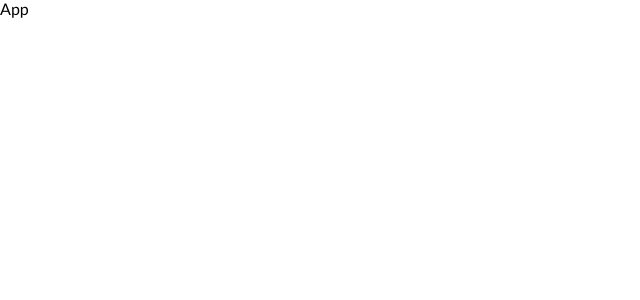
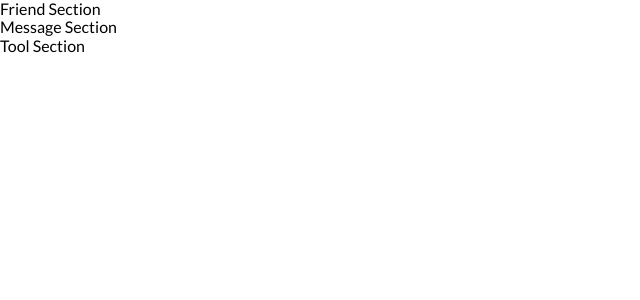
Before and after one commit to dnp1204/react-chat-client, a React (Create React App) app: page / in a window 1280 px wide. Shown: the top 300 px of the page, without its empty margins (0-640 px from the left). Built offline with nearby package versions, Linux system fonts and the light colour scheme.

Commit message:
added placeholder layout

```diff
--- a/package.json
+++ b/package.json
@@ -6,6 +6,7 @@
     "axios": "^0.17.1",
     "concurrently": "^3.5.1",
     "font-awesome": "^4.7.0",
+    "lodash": "^4.17.5",
     "moment": "^2.20.1",
     "react": "^16.2.0",
     "react-dom": "^16.2.0",
--- a/src/components/App.js
+++ b/src/components/App.js
@@ -1,9 +1,16 @@
 import React, { Component } from 'react';
+import FriendSection from './layout/FriendSection/FriendSection';
+import MessageSection from './layout/MessageSection/MessageSection';
+import ToolSection from './layout/ToolSection/ToolSection';
 
 class App extends Component {
   render() {
     return (
-      <div id="app">App</div>
+      <div id="app">
+        <FriendSection />
+        <MessageSection />
+        <ToolSection />
+      </div>
     );
   }
 }
--- /dev/null
+++ b/src/components/layout/FriendSection/FriendSection.js
@@ -0,0 +1,11 @@
+import React, { Component } from 'react';
+
+class FriendSection extends Component {
+  render() {
+    return (
+      <div>Friend Section</div>
+    );
+  }
+}
+
+export default FriendSection;
--- /dev/null
+++ b/src/components/layout/MessageSection/MessageSection.js
@@ -0,0 +1,11 @@
+import React, { Component } from 'react';
+
+class MessageSection extends Component {
+  render() {
+    return (
+      <div>Message Section</div>
+    );
+  }
+}
+
+export default MessageSection;
--- /dev/null
+++ b/src/components/layout/ToolSection/ToolSection.js
@@ -0,0 +1,11 @@
+import React, { Component } from 'react';
+
+class ToolSection extends Component {
+  render() {
+    return (
+      <div>Tool Section</div>
+    );
+  }
+}
+
+export default ToolSection;
```
